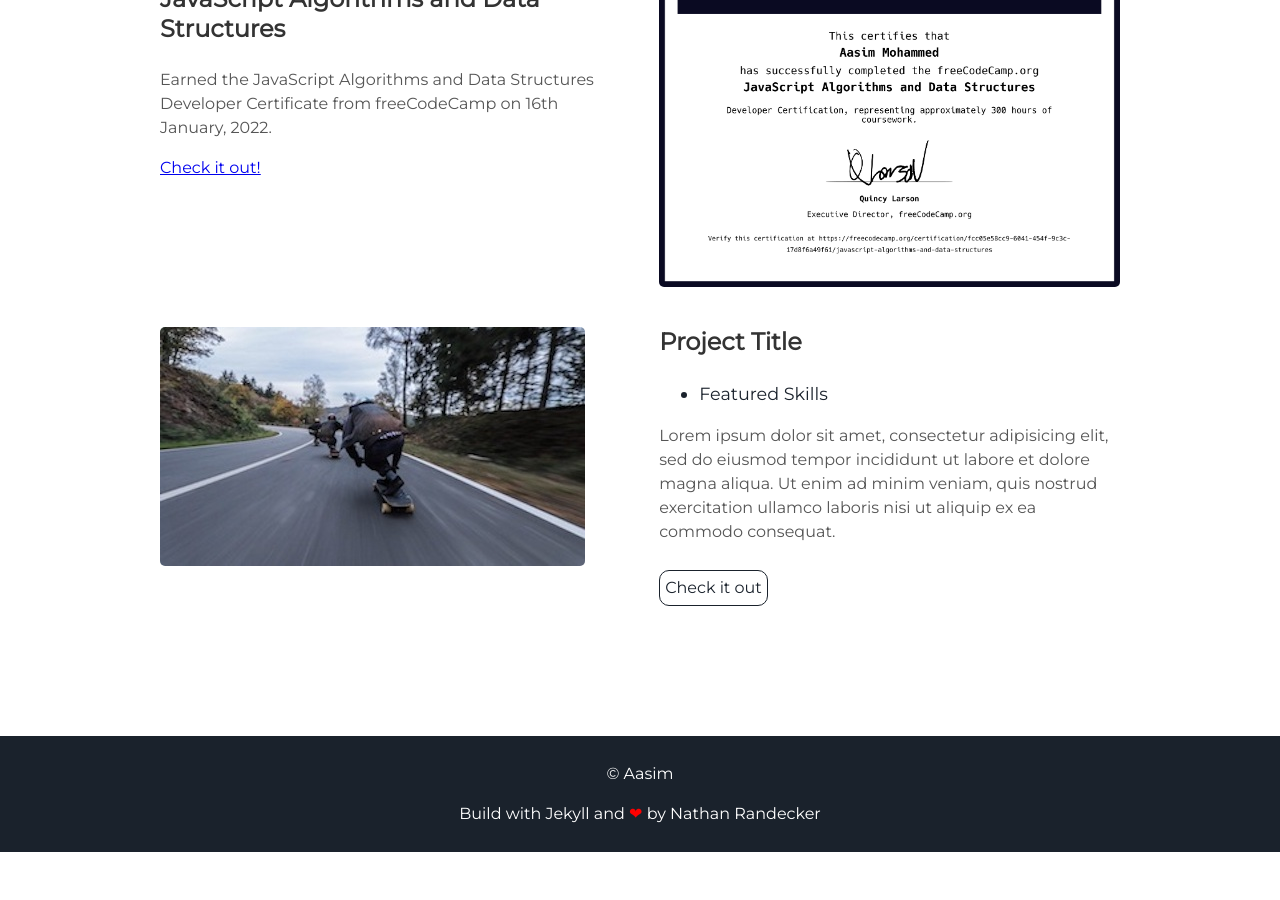
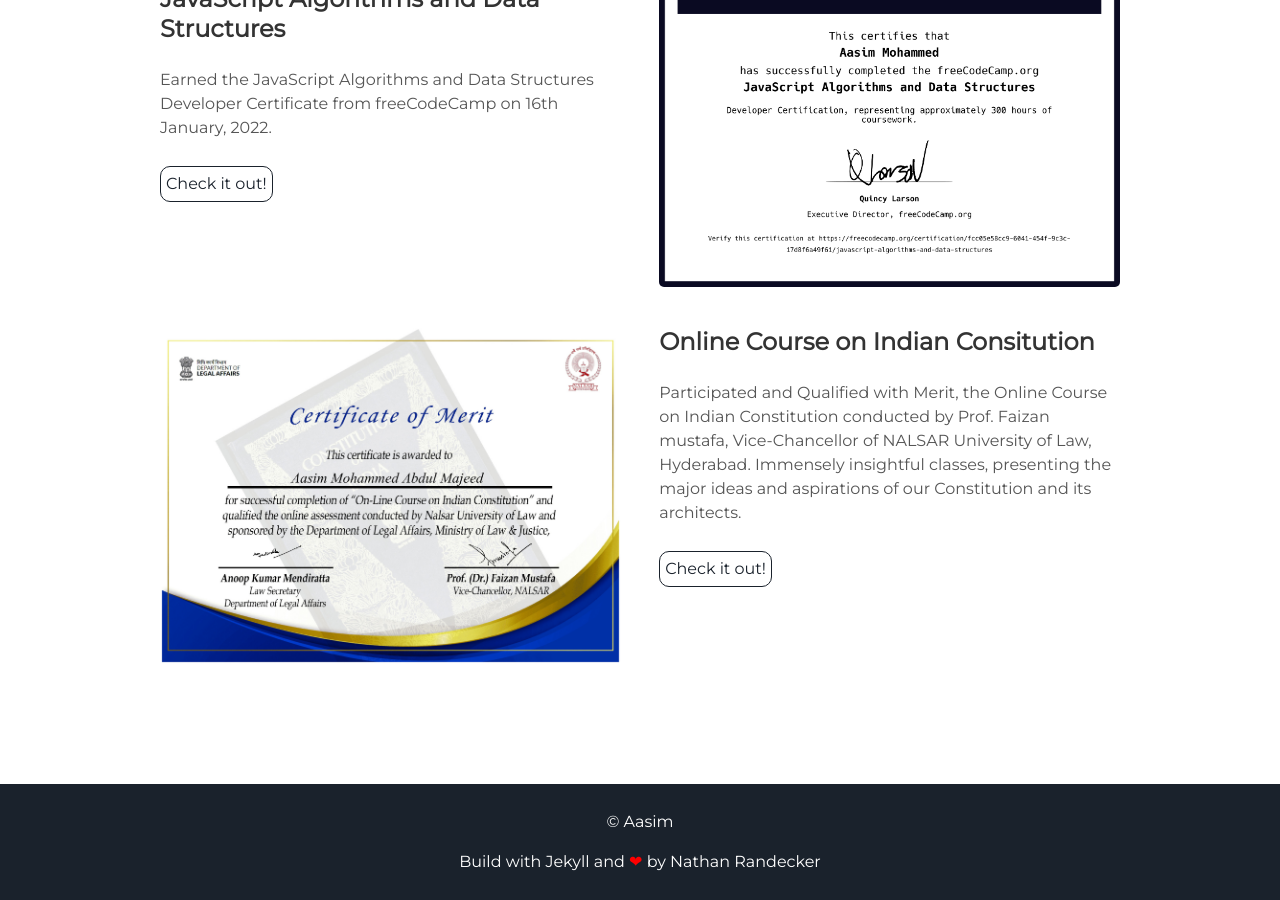
Before and after one commit to AasimMo/AasimMo.github.io, a Jekyll site: the page built from index.html, in a window 1280 px wide and 900 px high, scrolled down 2020 px. Built offline with Jekyll 4.4.1, drawn with Linux system fonts in a browser that asks for light colours; before the commit the page ends 2872 px from its top, so only the background shows below that.

Commit message:
Update projects.html

```diff
--- a/_includes/projects.html
+++ b/_includes/projects.html
@@ -8,19 +8,17 @@
   <div class="contents">
     <h3> JavaScript Algorithms and Data Structures </h3>
     <p> Earned the JavaScript Algorithms and Data Structures Developer Certificate from freeCodeCamp on 16th January, 2022. </p>
-    <a class="project_link" href="https://freecodecamp.org/certification/fcc05e58cc9-6041-454f-9c3c-17d8f6a49f61/javascript-algorithms-and-data-structures" target="_blank">Check it out!</a>
+    <a class="project-link" href="https://freecodecamp.org/certification/fcc05e58cc9-6041-454f-9c3c-17d8f6a49f61/javascript-algorithms-and-data-structures" target="_blank">Check it out!</a>
   </div>
 </div>
 <div class="user-projects">
   <div class="images-left">
-    <img alt="mountains" src="{{ "/assets/img/skate.jpg" | prepend: site.baseurl }}" />
+    <img alt="NALSAR Certificate" src="{{ "/assets/img/nalsar certificate.jpeg" | prepend: site.baseurl }}" />
   </div>
   <div class="contents-right">
-    <h3> Project Title </h3>
-    <ul>
-      <li> Featured Skills</li>
-    </ul>
-    <p>Lorem ipsum dolor sit amet, consectetur adipisicing elit, sed do eiusmod tempor incididunt ut labore et dolore magna aliqua. Ut enim ad minim veniam, quis nostrud exercitation ullamco laboris nisi ut aliquip ex ea commodo consequat.</p>
-    <a class="project-link" href="#">Check it out</a>
+    <h3> Online Course on Indian Consitution </h3>
+    <p>Participated and Qualified with Merit, the Online Course on Indian Constitution conducted by Prof. Faizan mustafa, Vice-Chancellor of NALSAR University of Law, Hyderabad.
+Immensely insightful classes, presenting the major ideas and aspirations of our Constitution and its architects.</p>
+    <a class="project-link" href="https://drive.google.com/file/d/14o9eZ_NTSuPdtvLKul5xg_75Mbe1iS_n/view" target="_blank">Check it out!</a>
   </div>
 </div>
```
